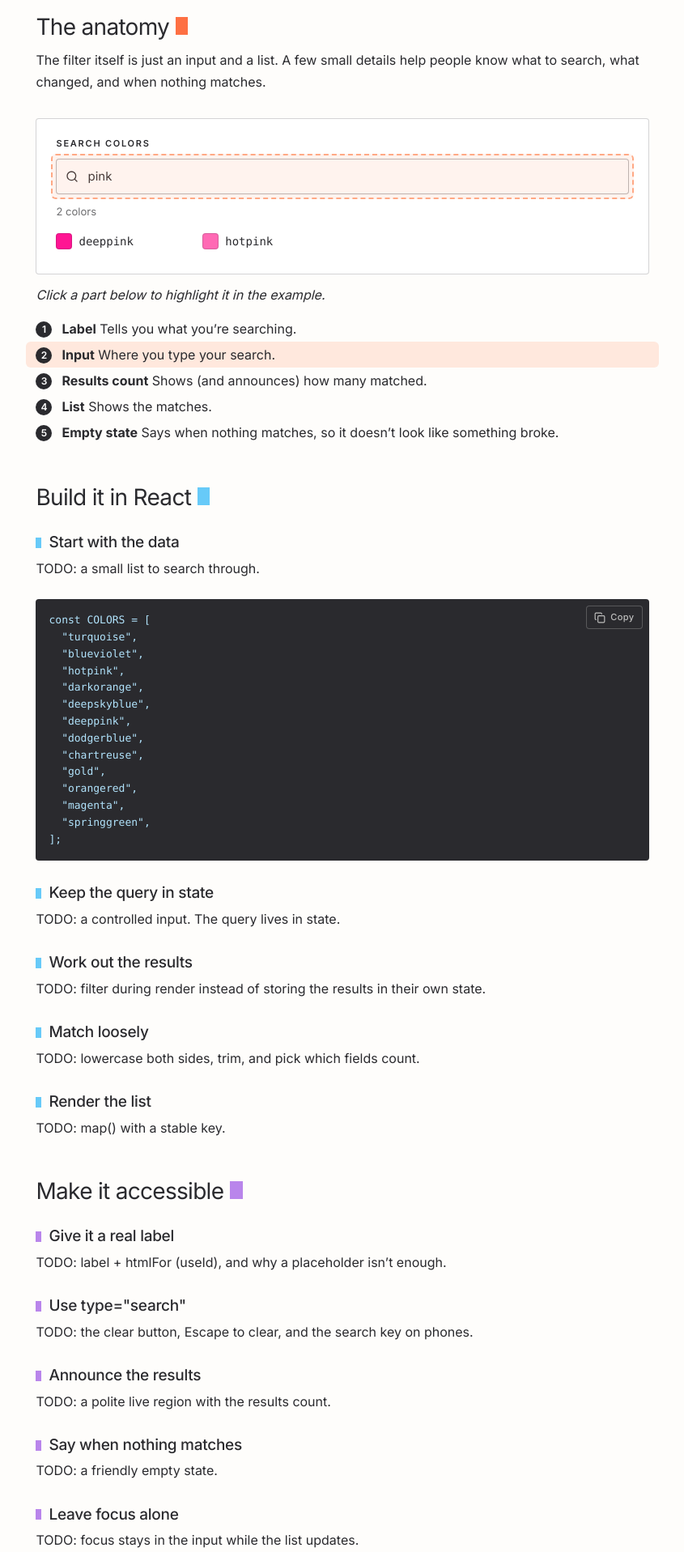
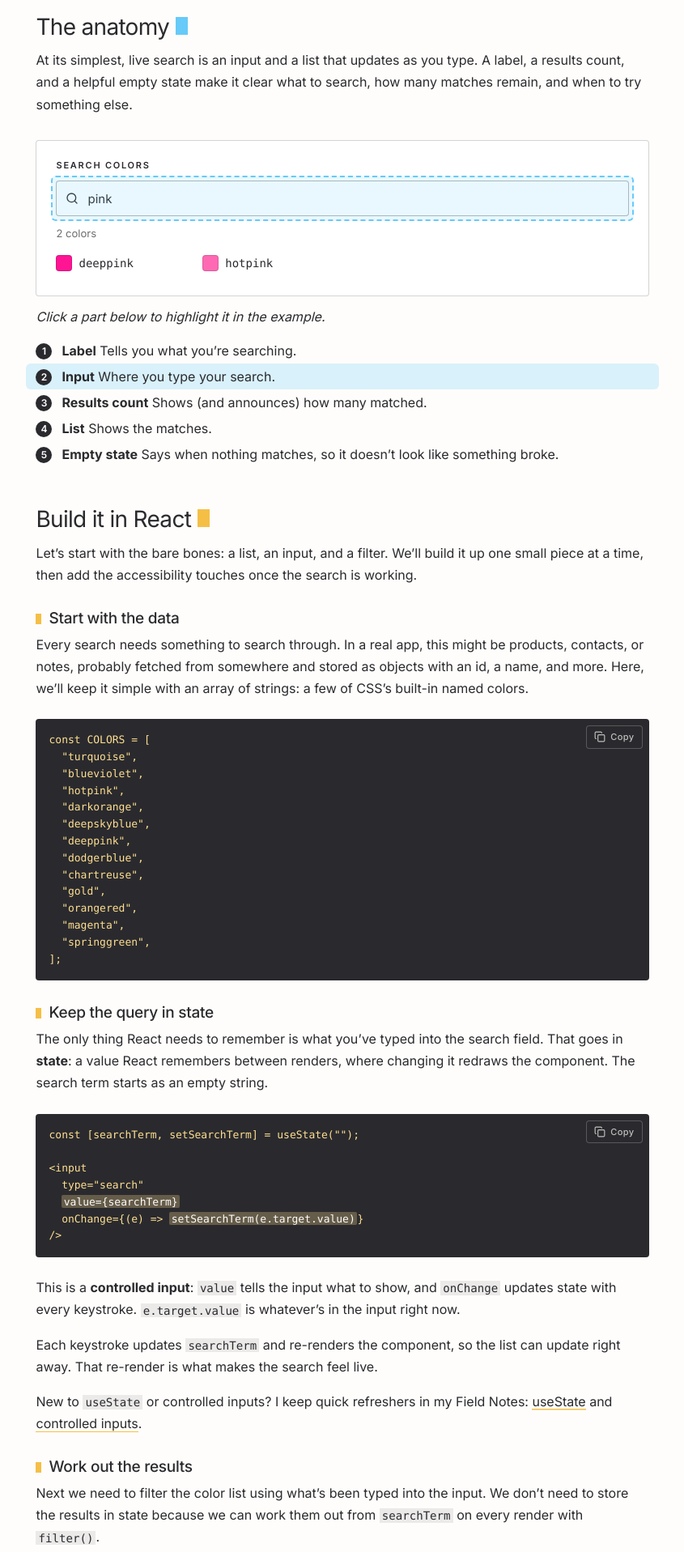
Before and after one commit to AnniePawl/annapawl.com-v2, a Next.js app: page /live-search in a window 1280 px wide. Shown: the part 880-2797 px from the top of the page at 81% size, without its empty margins (400-1245 px from the left). Built offline with nearby package versions, Linux system fonts and the light colour scheme.

Commit message:
feat(live-search): finalize 'Build it in React' section. - Subsections: start with the data, keep the query in state, work out the results, match loosely, show results, final product

```diff
--- a/src/app/live-search/_components/SearchAnatomy.tsx
+++ b/src/app/live-search/_components/SearchAnatomy.tsx
@@ -24,6 +24,7 @@ const PARTS: AnatomyPart[] = [
 ];
 
 const EMPTY = 5;
+const PLACEHOLDER = ["deeppink", "hotpink"];
 
 function Example({ query, matches }: { query: string; matches: string[] }) {
   return (
@@ -33,18 +34,21 @@ function Example({ query, matches }: { query: string; matches: string[] }) {
       <FieldHint className="ls-count">
         {matches.length} {matches.length === 1 ? "color" : "colors"}
       </FieldHint>
-      {matches.length > 0 ? (
-        <ul className="ls-list">
-          {matches.map((color) => (
+      {/* The list stays in place (hidden when empty) so the picture keeps
+          the same height and the parts list below doesn't jump. */}
+      <div className="ls-results">
+        <ul className="ls-list" style={{ visibility: matches.length ? undefined : "hidden" }}>
+          {(matches.length ? matches : PLACEHOLDER).map((color) => (
             <li key={color} className="ls-item">
               <span className="ls-swatch" style={{ background: color }} />
               {color}
             </li>
           ))}
         </ul>
-      ) : (
-        <FieldHint className="ls-empty">No colors called “{query}”… yet.</FieldHint>
-      )}
+        {matches.length === 0 && (
+          <FieldHint className="ls-empty">No colors called “{query}”… yet.</FieldHint>
+        )}
+      </div>
     </div>
   );
 }
@@ -60,7 +64,7 @@ export default function SearchAnatomy() {
         active === EMPTY ? (
           <Example query="blurple" matches={[]} />
         ) : (
-          <Example query="pink" matches={["deeppink", "hotpink"]} />
+          <Example query="pink" matches={PLACEHOLDER} />
         )
       }
     />
--- a/src/app/live-search/_components/SearchSample.tsx
+++ b/src/app/live-search/_components/SearchSample.tsx
@@ -8,13 +8,13 @@ const COLORS = [
   "turquoise",
   "gold",
   "hotpink",
-  "blueviolet",
+  "dodgerblue",
+  "deeppink",
   "springgreen",
   "deepskyblue",
   "orangered",
-  "deeppink",
   "darkorange",
-  "dodgerblue",
+  "blueviolet",
   "chartreuse",
   "magenta",
 ];
--- a/src/app/live-search/_components/search-sample.css
+++ b/src/app/live-search/_components/search-sample.css
@@ -59,8 +59,21 @@
   font-style: italic;
 }
 
+.search-anatomy {
+  --anatomy-outline: var(--sky-bold);
+}
+
 .search-anatomy .ls-demo {
   margin-block: 0;
+}
+
+/* List and empty message share one spot, so swapping them keeps the height. */
+.ls-results {
+  display: grid;
+}
+
+.ls-results > * {
+  grid-area: 1 / 1;
 }
 
 /* .post-section p would otherwise make the hints body-sized. */
--- a/src/app/live-search/page.tsx
+++ b/src/app/live-search/page.tsx
@@ -5,6 +5,7 @@ import PostLayout, {
 import HomeLogo from "../../components/ui/HomeLogo";
 import TextLink from "../../components/ui/TextLink";
 import CodeBlock from "@/src/components/ui/CodeBlock";
+import Callout from "../../components/ui/Callout";
 import SearchSample from "./_components/SearchSample";
 import SearchAnatomy from "./_components/SearchAnatomy";
 
@@ -23,10 +24,64 @@ const DATA = `const COLORS = [
   "springgreen",
 ];`
 
+const STATE = `const [searchTerm, setSearchTerm] = useState("");
+
+<input
+  type="search"
+  value={searchTerm}
+  onChange={(e) => setSearchTerm(e.target.value)}
+/>`;
+
+const RESULTS = `const filteredColors = COLORS.filter((color) =>
+  color.includes(searchTerm)
+);`;
+
+const LOOSE = `const query = searchTerm.trim().toLowerCase();
+
+const filteredColors = COLORS.filter((color) =>
+  color.includes(query)
+);`;
+
+const LIST = `<ul>
+  {filteredColors.map((color) => (
+    <li key={color}>
+      <span className="swatch" style={{ background: color }} />
+      {color}
+    </li>
+  ))}
+</ul>`;
+
+const TOGETHER = `import { useState } from "react";
+
+export default function ColorSearch() {
+  const [searchTerm, setSearchTerm] = useState("");
+
+  const query = searchTerm.trim().toLowerCase();
+  const filteredColors = COLORS.filter((color) => color.includes(query));
+
+  return (
+    <>
+      <input
+        type="search"
+        value={searchTerm}
+        onChange={(e) => setSearchTerm(e.target.value)}
+      />
+      <ul>
+        {filteredColors.map((color) => (
+          <li key={color}>
+            <span className="swatch" style={{ background: color }} />
+            {color}
+          </li>
+        ))}
+      </ul>
+    </>
+  );
+}`;
+
 export const metadata = {
   title: "Building a live search in React — Anna Pawl",
   description:
-    "A behind-the-scenes look at a simple live search in React: how it filters as you type, plus a few small touches that make it accessible.",
+    "How a simple live search in React works, from filtering as you type to the small touches that make it accessible.",
 };
 
 export default function LiveSearchTutorial() {
@@ -34,8 +89,8 @@ export default function LiveSearchTutorial() {
     <main>
       <PostLayout
         descriptionTitle="Frontend fundamentals"
-        description="A behind-the-scenes look at a simple live search in React: how it filters as you type, plus a few small touches that make it accessible."
-        shortDescription="A behind-the-scenes look at a simple live search in React."
+        description="How a simple live search in React works, from filtering as you type to the small touches that make it accessible."
+        shortDescription="How a simple live search in React works."
         eyebrow="Building Blocks"
         title="Live Search"
         lede={
@@ -64,16 +119,16 @@ export default function LiveSearchTutorial() {
         accent="var(--sky-bold)"
         contents={[
           { id: "what-is-live-search", label: "What is a live search?", tone: "pink-bold" },
-          { id: "anatomy", label: "The anatomy", tone: "coral-bold" },
-          { id: "build-it", label: "Build it in React", tone: "sky-bold" },
+          { id: "anatomy", label: "The anatomy", tone: "sky-bold" },
+          { id: "build-it", label: "Build it in React", tone: "marigold-bold" },
           { id: "make-it-accessible", label: "Make it accessible", tone: "lilac-bold" },
-          { id: "test-it", label: "Test it", tone: "marigold-bold" },
-          { id: "keep-going", label: "Keep going", tone: "plum-bold" },
+          { id: "test-it", label: "Test it", tone: "green-bold" },
+          { id: "keep-going", label: "Keep going", tone: "red-bold" },
         ]}
       >
         <PostSection id="what-is-live-search" title="What is a live search?">
           <p>
-            A live search updates the results as you type, without waiting for you to hit submit. Try the super simple, interactive example below, then we’ll build it piece by piece so you can see what’s happening behind the scenes. Understanding these fundamentals is a great starting point for fancier features, like highlighting the matching text and keyboard-friendly suggestions.
+            A live search updates the results as you type, without waiting for you to hit submit. Try the super simple, interactive example below, then we’ll build it piece by piece so you can see what’s happening behind the UI. Understanding these fundamentals is a great starting point for fancier features, like highlighting the matching text and keyboard-friendly suggestions.
           </p>
           <SearchSample />
           <p className="ls-hint">Try typing “blue” or “orange”.</p>
@@ -81,36 +136,106 @@ export default function LiveSearchTutorial() {
 
         <PostSection id="anatomy" title="The anatomy">
           <p>
-            The filter itself is just an input and a list. A few small details
-            help people know what to search, what changed, and when nothing
-            matches.
+            At its simplest, live search is an input and a list that updates as you type. A label, a results count, and a helpful empty state make it clear what to search, how many matches remain, and when to try something else.
           </p>
           <SearchAnatomy />
         </PostSection>
 
         <PostSection id="build-it" title="Build it in React">
+          <p>
+            Let’s start with the bare bones: a list, an input, and a filter. We’ll build it up one small piece at a time, then add the accessibility touches once the search is working.
+          </p>
+
           <PostSubsection title="Start with the data">
-            <p>TODO: a small list to search through.</p>
+            <p>
+              Every search needs something to search through. In a real app,
+              this might be products, contacts, or notes, probably fetched from
+              somewhere and stored as objects with an id, a name, and more.
+              Here, we’ll keep it simple with an array of strings: a few of
+              CSS’s built-in named colors.
+            </p>
             <CodeBlock code={DATA} />
           </PostSubsection>
 
           <PostSubsection title="Keep the query in state">
-            <p>TODO: a controlled input. The query lives in state.</p>
+            <p>
+              The only thing React needs to remember is what you’ve typed into the search field. That
+              goes in <b>state</b>: a value React remembers between renders,
+              where changing it redraws the component. The search term starts
+              as an empty string.
+            </p>
+            <CodeBlock code={STATE} highlight={["value={searchTerm}", "setSearchTerm(e.target.value)"]} />
+            <p>
+              This is a <b>controlled input</b>: <code>value</code> tells the
+              input what to show, and <code>onChange</code> updates state with
+              every keystroke. <code>e.target.value</code> is whatever’s in the
+              input right now.
+            </p>
+            <p>
+              Each keystroke updates <code>searchTerm</code> and re-renders the
+              component, so the list can update right away. That re-render is
+              what makes the search feel live.
+            </p>
+            <p>
+              New to <code>useState</code> or controlled inputs? I keep quick
+              refreshers in my Field Notes:{" "}
+              <TextLink href="/field-notes#usestate">useState</TextLink> and{" "}
+              <TextLink href="/field-notes#controlled-inputs">controlled inputs</TextLink>.
+            </p>
           </PostSubsection>
 
           <PostSubsection title="Work out the results">
             <p>
-              TODO: filter during render instead of storing the results in
-              their own state.
+              Next we need to filter the color list using what’s been typed into the input. We don’t need to store the results in state because we can work them out from{" "}
+              <code>searchTerm</code> on every render with <code>filter()</code>.
+            </p>
+            <CodeBlock code={RESULTS} highlight={["color.includes(searchTerm)"]} />
+            <Callout eyebrow="Good to know" tone="marigold" className="my-6 max-w-none">
+              When the input is empty, <code>includes(&quot;&quot;)</code> is
+              true for every color! So clearing the input brings the whole list
+              back. No extra code needed.
+            </Callout>
+          </PostSubsection>
+
+          <PostSubsection title="Match loosely">
+            <p>
+              Right now, “Blue” finds nothing. Neither does “ blue” because of the sneaky space in front. As someone whose typing could use a little grace, let’s return the favor. Trim the spaces from either end and convert the query to lowercase to make the search more forgiving.
+            </p>
+            <p>
+              My color names are already lowercase, so I only need to tidy up
+              the query. With mixed-case data, like product names, you’d
+              lowercase both sides: <code>name.toLowerCase().includes(query)</code>.
+            </p>
+            <CodeBlock code={LOOSE} highlight={["searchTerm.trim().toLowerCase()"]} />
+
+          </PostSubsection>
+
+          <PostSubsection title="Show the results">
+            <p>
+              Last step! We’ve narrowed down the list with <code>filter()</code>,
+              and now <code>map()</code> turns those matches into list items.
+              Each item needs a <code>key</code> so React can keep track of it
+              as the list shrinks and grows. Our color names are unique, so they
+              make perfect keys. For something like products or contacts, we’d
+              usually use each item’s ID.
+            </p>
+            <CodeBlock code={LIST} highlight={["key={color}", "style={{ background: color }}"]} />
+            <p>
+              I also added little color swatches to jazz things up. They’re a
+              fun freebie: each name is already a valid CSS color, so it can
+              paint its own little square.
             </p>
           </PostSubsection>
 
-          <PostSubsection title="Match loosely">
-            <p>TODO: lowercase both sides, trim, and pick which fields count.</p>
-          </PostSubsection>
-
-          <PostSubsection title="Render the list">
-            <p>TODO: map() with a stable key.</p>
+          <PostSubsection title="Put it together">
+            <p>
+              Here’s the whole thing. It works! You can type, and the list
+              filters as you go. But it’s not quite finished: there’s no label,
+              nothing tells screen reader users that the results changed, and
+              searching for “blurple” leaves an awkward empty space. Let’s fix
+              those next.
+            </p>
+            <CodeBlock code={TOGETHER} />
           </PostSubsection>
         </PostSection>
 
```
